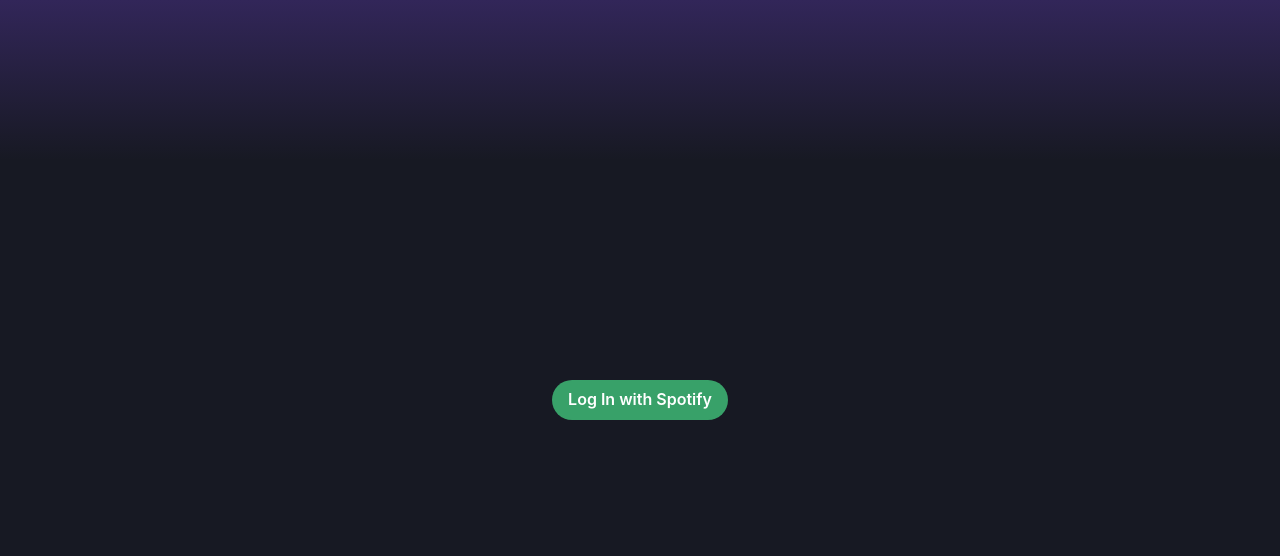
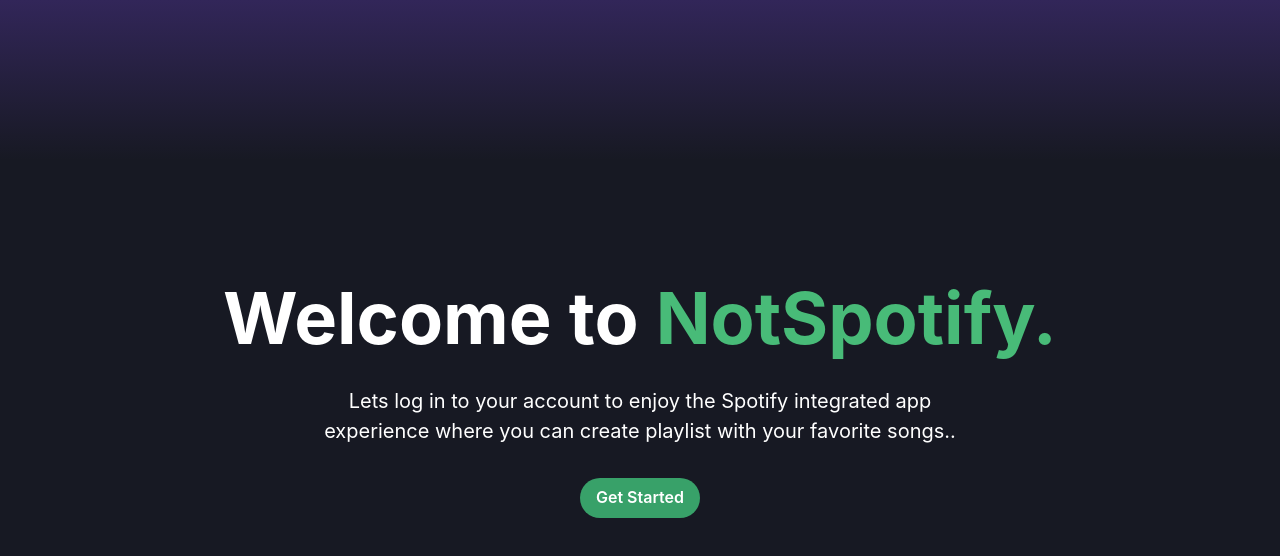
Before and after one commit to dewanggatrustha/notspotify-app, a React (Create React App) app: page / in a window 1280 px wide. Shown: the top 556 px of the page. Built offline with nearby package versions, Linux system fonts and the light colour scheme.

Commit message:
Redesign Login page

```diff
--- a/src/pages/Main/LoginPage.tsx
+++ b/src/pages/Main/LoginPage.tsx
@@ -3,7 +3,7 @@
 import { toast } from "react-toastify";
 import { getUserProfile, getSpotifyAuth } from "../../lib/apiSpotify";
 import { login } from "../../Redux/authSlice";
-import { Flex, Button } from "@chakra-ui/react";
+import { Flex, Button, Heading, Text, VStack, HStack } from "@chakra-ui/react";
 
 const LoginPage = () => {
 	const dispatch = useDispatch();
@@ -38,9 +38,23 @@
 		<Flex
 			h="100vh"
 			alignItems="center"
+			flexDirection="column"
 			justifyContent="center"
 			bgGradient="linear(purple.900 0%, gray.900 20%)"
 		>
+			<VStack spacing={8} textAlign="center">
+				<Heading as="h1" size="4xl" color="green.400">
+					<Text as="span" color="white">
+						Welcome to
+					</Text>{" "}
+					NotSpotify.
+				</Heading>
+				<Text color="white" w="2xl" fontSize="xl">
+					Lets log in to your account to enjoy the Spotify integrated app
+					experience where you can create playlist with your favorite
+					songs..
+				</Text>
+				<HStack>
 					<Button
 						as="a"
 						bgColor="green.500"
@@ -50,8 +64,10 @@
 						borderRadius="25"
 						href={getSpotifyAuth()}
 					>
-				Log In with Spotify
+						Get Started
 					</Button>
+				</HStack>
+			</VStack>
 		</Flex>
 	);
 };
```
Lines whose indentation alone changed are shown as unchanged.
